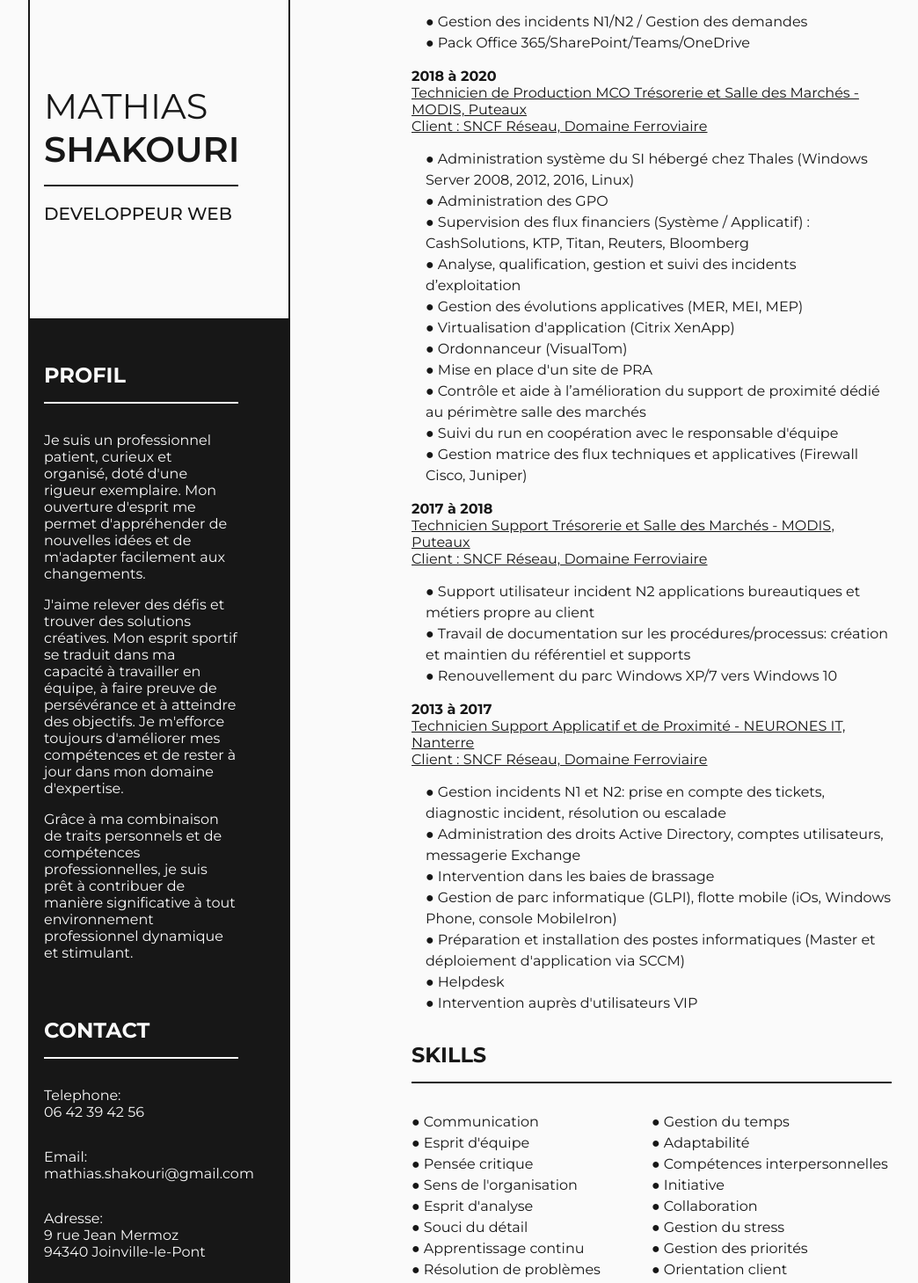
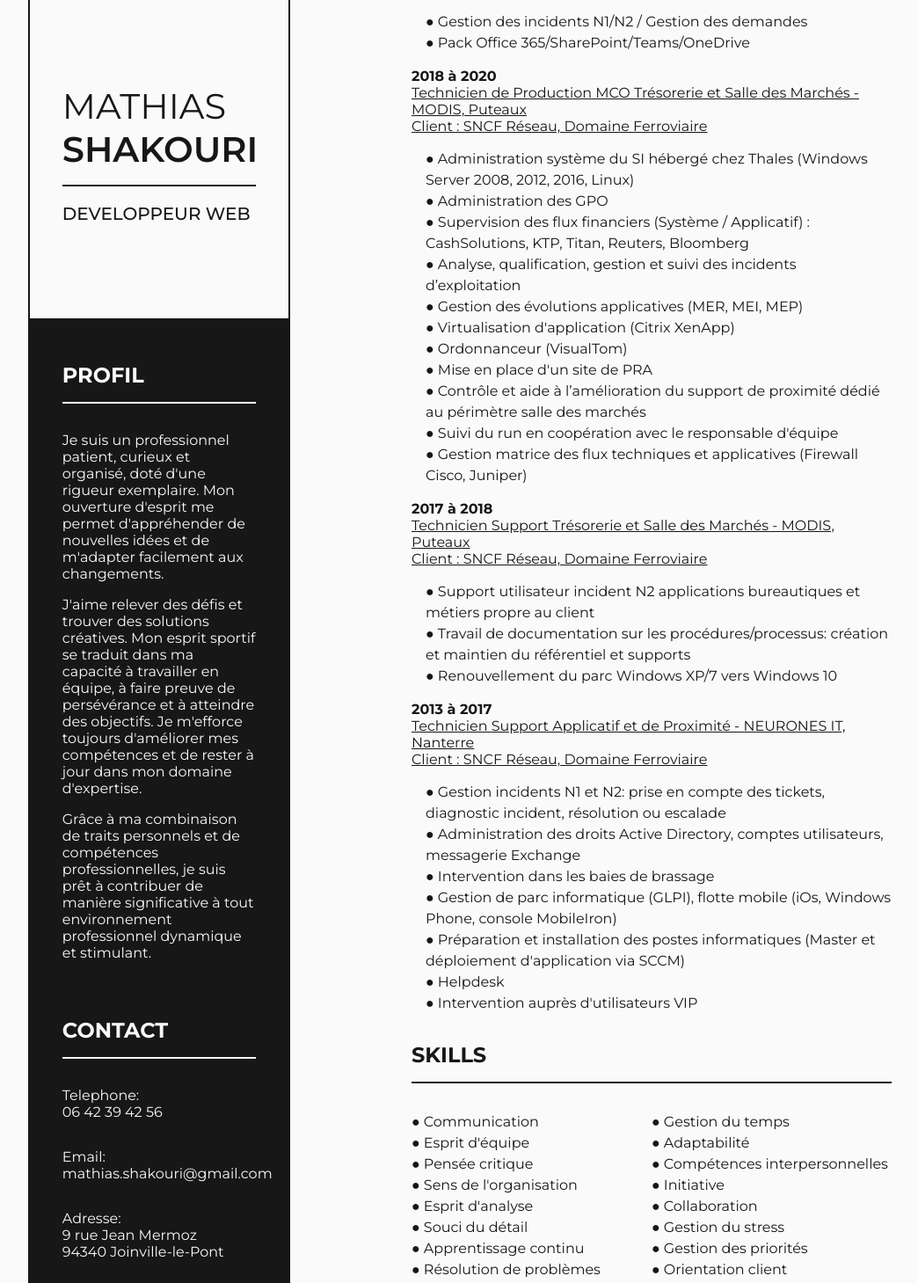
Before and after one commit to MathiasSHAKOURI/MathiasSHAKOURI.github.io, a plain HTML site: page index.html in a window 1280 px wide. Shown: the part 468-1927 px from the top of the page at 88% size, without its empty margins (95-1139 px from the left). Drawn offline with Linux system fonts and the light colour scheme.

Commit message:
modif alignement center div gauche

```diff
--- a/css/style.css
+++ b/css/style.css
@@ -70,7 +70,8 @@
     width: 75%;
     align-self: center;
     text-align: left;
-    margin-left: 1rem;
+    margin-left: auto;
+    margin-right: auto;
 }
 
 
@@ -123,6 +124,9 @@
     display: flex;
     text-align: left;
     margin: 0 1rem;
+    margin-left: auto;
+    margin-right: auto;
+    width: 75%;
 }
 
 .header-h2 {
@@ -131,7 +135,8 @@
     border-bottom: 0.15rem solid var(--c2);
     padding-bottom: 1rem;
     text-align: left;
-    margin-left: 1rem;
+    margin-left: auto;
+    margin-right: auto;
 }
 
 .header-h2-contact {
@@ -174,9 +179,12 @@
 .email,
 .adress {
     margin: 0 1rem;
+    margin-left: auto;
+    margin-right: auto;
     display: flex;
     text-align: left;
     padding: 1rem 0;
+    width: 75%;
 }
 
 .header-div-1 {
@@ -254,7 +262,7 @@ u {
     display: flex;
     text-align: left;
     margin-right: auto;
-    margin-left: 1rem;
+    margin-left: auto;
     align-self: flex-start;
 }
 
```
